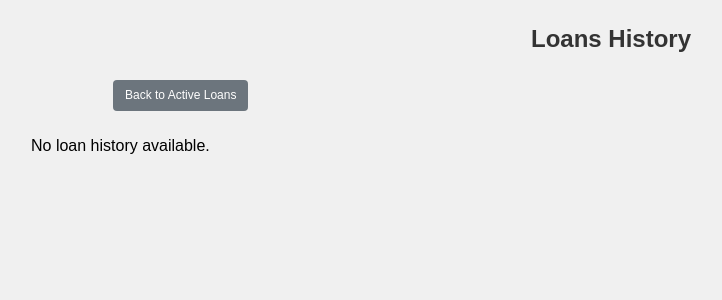
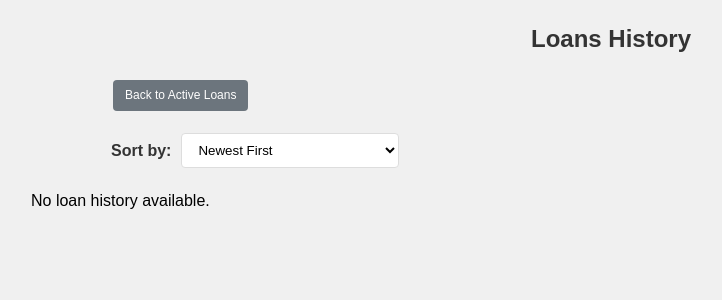
Before and after one commit to alonbril/Inventory-Management, a Flask app: page /loans_history in a window 1280 px wide. Shown: the part 56-356 px from the top of the page, without its empty margins (29-751 px from the left). Run offline with Flask 3, Linux system fonts and the light colour scheme; data that the repository does not hold is empty; some libraries are stand-ins or nearby versions.

Commit message:
added sorting features in index.html and loans_history.html

```diff
--- a/Templates/loans_history.html
+++ b/Templates/loans_history.html
@@ -1,10 +1,16 @@
+{# templates/loans_history.html #}
 {% extends "base.html" %}
+{% from 'pagination.html' import render_pagination %}
+{% from 'sorting.html' import render_sort_options %}
+
 {% block content %}
 <h1>Loans History</h1>
 
 <div class="actions">
     <a href="{{ url_for('loans') }}" class="button back">Back to Active Loans</a>
 </div>
+
+{{ render_sort_options(sort_by, sort_order) }}
 
 {% if loans %}
     <div class="table-container">
@@ -23,7 +29,7 @@
             </thead>
             <tbody>
                 {% for loan in loans %}
-            <tr class="clickable-row" onclick="window.location.href='{{ url_for('loan_details', id=loan['id']) }}'">
+                    <tr>
                         <td>{{ loan['id'] }}</td>
                         <td>{{ loan['green_number'] }}</td>
                         <td>{{ loan['item_name'] }}</td>
@@ -43,6 +49,8 @@
             </tbody>
         </table>
     </div>
+
+    {{ render_pagination(current_page, total_pages, sort_by, sort_order) }}
 {% else %}
     <p>No loan history available.</p>
 {% endif %}
@@ -57,5 +65,28 @@ document.addEventListener('DOMContentLoaded', function() {
         });
     });
 });
+    function updateSort(value) {
+    const [sortBy, sortOrder] = value.split('-');
+    const currentUrl = new URL(window.location.href);
+    const params = currentUrl.searchParams;
+
+    params.set('sort_by', sortBy);
+    params.set('sort_order', sortOrder);
+    params.set('page', '1'); // Reset to first page when sorting changes
+
+    window.location.href = currentUrl.toString();
+}
+
+// Helper function for updating URLs (add to your Jinja2 environment)
+function update_url(page, sort_by, sort_order) {
+    const currentUrl = new URL(window.location.href);
+    const params = currentUrl.searchParams;
+
+    if (page) params.set('page', page);
+    if (sort_by) params.set('sort_by', sort_by);
+    if (sort_order) params.set('sort_order', sort_order);
+
+    return currentUrl.toString();
+}
 </script>
 {% endblock %}
--- /dev/null
+++ b/Templates/pagination.html
@@ -0,0 +1,22 @@
+{% macro render_pagination(current_page, total_pages, sort_by, sort_order) %}
+    {% if total_pages > 1 %}
+    <div class="pagination">
+        {% if current_page > 1 %}
+            <a href="{{ url_for(request.endpoint, page=current_page-1, sort_by=sort_by, sort_order=sort_order) }}"
+               class="pagination-link">&laquo; Previous</a>
+        {% endif %}
+
+        {% for p in range(1|max(current_page-2), (total_pages + 1)|min(current_page+3)) %}
+            <a href="{{ url_for(request.endpoint, page=p, sort_by=sort_by, sort_order=sort_order) }}"
+               class="pagination-link {% if p == current_page %}active{% endif %}">
+                {{ p }}
+            </a>
+        {% endfor %}
+
+        {% if current_page < total_pages %}
+            <a href="{{ url_for(request.endpoint, page=current_page+1, sort_by=sort_by, sort_order=sort_order) }}"
+               class="pagination-link">Next &raquo;</a>
+        {% endif %}
+    </div>
+    {% endif %}
+{% endmacro %}
--- /dev/null
+++ b/Templates/sorting.html
@@ -0,0 +1,11 @@
+{% macro render_sort_options(sort_by, sort_order) %}
+<div class="sort-options">
+    <label for="sort-select">Sort by:</label>
+    <select id="sort-select" onchange="updateSort(this.value)">
+        <option value="id-desc" {% if sort_by=='id' and sort_order=='desc' %}selected{% endif %}>Newest First</option>
+        <option value="id-asc" {% if sort_by=='id' and sort_order=='asc' %}selected{% endif %}>Oldest First</option>
+        <option value="green_number-asc" {% if sort_by=='green_number' and sort_order=='asc' %}selected{% endif %}>Green Number (Ascending)</option>
+        <option value="green_number-desc" {% if sort_by=='green_number' and sort_order=='desc' %}selected{% endif %}>Green Number (Descending)</option>
+    </select>
+</div>
+{% endmacro %}
--- a/app.py
+++ b/app.py
@@ -9,6 +9,7 @@ from werkzeug.utils import secure_filename
 import os
 import sys
 import logging
+
 
 # Set up logging
 logging.basicConfig(level=logging.DEBUG)
@@ -45,6 +46,44 @@ app.config['PERMANENT_SESSION_LIFETIME'] = timedelta(minutes=30)
 # Ensure upload folder exists
 os.makedirs(UPLOAD_FOLDER, exist_ok=True)
 
+
+def get_pagination_params():
+    """Get pagination parameters from request"""
+    page = request.args.get('page', 1, type=int)
+    per_page = 50
+    offset = (page - 1) * per_page
+    return page, per_page, offset
+
+
+def get_sort_params():
+    """Get sorting parameters from request"""
+    sort_by = request.args.get('sort_by', 'id')
+    sort_order = request.args.get('sort_order', 'desc')
+
+    # Validate sort parameters
+    allowed_sort_fields = {
+        'id': 'id',
+        'green_number': 'green_number',
+        'date': 'created_at'  # for inventory items
+    }
+
+    if sort_by not in allowed_sort_fields:
+        sort_by = 'id'
+
+    sort_field = allowed_sort_fields[sort_by]
+    sort_direction = 'DESC' if sort_order == 'desc' else 'ASC'
+
+    return sort_field, sort_direction
+
+@app.template_filter('max')
+def max_filter(a, b):
+    return max(a, b)
+
+@app.template_filter('min')
+def min_filter(a, b):
+    return min(a, b)
+
+
 # Error handling
 @app.errorhandler(Exception)
 def handle_error(e):
@@ -79,6 +118,10 @@ def index():
     db = get_db()
     cursor = db.cursor()
 
+    # Get pagination and sorting parameters
+    page, per_page, offset = get_pagination_params()
+    sort_field, sort_direction = get_sort_params()
+
     # Get search query from URL parameters
     search_query = request.args.get('search', '').strip()
 
@@ -92,27 +135,60 @@ def index():
     overdue_items = cursor.fetchall()
     overdue_green_numbers = set(str(item['green_number']) for item in overdue_items)
 
-    # Get inventory items with search if provided
+    # Base query for counting total items
+    count_query = 'SELECT COUNT(*) as total FROM inventory'
+
+    # Base query for fetching items
+    item_query = '''
+        SELECT * FROM inventory
+        {where_clause}
+        ORDER BY {sort_field} {sort_direction}
+        LIMIT ? OFFSET ?
+    '''
+
+    # Add search conditions if search_query exists
+    where_clause = ''
+    query_params = []
+
     if search_query:
-        cursor.execute('''
-            SELECT * FROM inventory
+        where_clause = '''
             WHERE name LIKE ?
             OR green_number LIKE ?
             OR category LIKE ?
             OR status LIKE ?
-            ORDER BY id DESC
-        ''', (f'%{search_query}%', f'%{search_query}%', f'%{search_query}%', f'%{search_query}%'))
+        '''
+        query_params = [f'%{search_query}%'] * 4
+
+    # Get total count
+    if search_query:
+        cursor.execute(count_query + ' ' + where_clause, query_params)
     else:
-        cursor.execute('SELECT * FROM inventory ORDER BY id DESC')
+        cursor.execute(count_query)
 
-    # Fetch items and convert to list of dicts
+    total_items = cursor.fetchone()['total']
+    total_pages = (total_items + per_page - 1) // per_page
+
+    # Get items for current page
+    query = item_query.format(
+        where_clause=where_clause,
+        sort_field=sort_field,
+        sort_direction=sort_direction
+    )
+
+    cursor.execute(query, query_params + [per_page, offset])
     items = [dict(row) for row in cursor.fetchall()]
 
     # Add is_overdue flag to each item
     for item in items:
         item['is_overdue'] = str(item['green_number']) in overdue_green_numbers
 
-    return render_template('index.html', items=items, search_query=search_query)
+    return render_template('index.html',
+                           items=items,
+                           search_query=search_query,
+                           current_page=page,
+                           total_pages=total_pages,
+                           sort_by=request.args.get('sort_by', 'id'),
+                           sort_order=request.args.get('sort_order', 'desc'))
 
 
 @app.route('/add', methods=['GET', 'POST'])
@@ -444,17 +520,42 @@ def delete_item(id):
         db.rollback()
     return redirect(url_for('index'))
 
+
 @app.route('/loans_history')
 def loans_history():
     db = get_db()
     cursor = db.cursor()
+
+    # Get pagination and sorting parameters
+    page, per_page, offset = get_pagination_params()
+    sort_field, sort_direction = get_sort_params()
+
+    # Count total returned loans
+    cursor.execute('''
+        SELECT COUNT(*) as total
+        FROM loans
+        WHERE status = 'returned'
+    ''')
+    total_items = cursor.fetchone()['total']
+    total_pages = (total_items + per_page - 1) // per_page
+
+    # Get loans for current page
     cursor.execute('''
         SELECT * FROM loans
         WHERE status = 'returned'
-        ORDER BY return_date DESC
-    ''')
-    history_loans = cursor.fetchall()
-    return render_template('loans_history.html', loans=history_loans)
+        ORDER BY {} {}
+        LIMIT ? OFFSET ?
+    '''.format(sort_field, sort_direction), [per_page, offset])
+
+    loans = cursor.fetchall()
+
+    return render_template('loans_history.html',
+                           loans=loans,
+                           current_page=page,
+                           total_pages=total_pages,
+                           sort_by=request.args.get('sort_by', 'id'),
+                           sort_order=request.args.get('sort_order', 'desc'))
+
 
 
 UPLOAD_FOLDER = 'uploads'
--- a/static/style.css
+++ b/static/style.css
@@ -1382,3 +1382,85 @@ label[for="borrower_name"] {
     width: 100%;
     overflow: hidden;
 }
+/* Add these styles to your style.css file */
+
+/* Pagination Styles */
+.pagination {
+    display: flex;
+    justify-content: center;
+    gap: 8px;
+    margin: 20px 0;
+    padding: 10px;
+}
+
+.pagination-link {
+    display: inline-block;
+    padding: 8px 12px;
+    border: 1px solid #ddd;
+    border-radius: 4px;
+    text-decoration: none;
+    color: #333;
+    background: white;
+    transition: all 0.2s ease;
+}
+
+.pagination-link:hover {
+    background-color: #f5f5f5;
+    border-color: #bbb;
+}
+
+.pagination-link.active {
+    background-color: #2196F3;
+    color: white;
+    border-color: #2196F3;
+}
+
+/* Sorting Styles */
+.sort-options {
+    width: 90%;
+    max-width: 1000px;
+    margin: 0 auto 20px auto;
+    display: flex;
+    align-items: center;
+    gap: 10px;
+}
+
+.sort-options label {
+    font-weight: 600;
+    color: #333;
+}
+
+.sort-options select {
+    padding: 8px 12px;
+    border: 1px solid #ddd;
+    border-radius: 4px;
+    background-color: white;
+    min-width: 200px;
+    cursor: pointer;
+}
+
+.sort-options select:focus {
+    outline: none;
+    border-color: #2196F3;
+}
+
+/* Responsive Adjustments */
+@media screen and (max-width: 768px) {
+    .pagination {
+        flex-wrap: wrap;
+    }
+
+    .pagination-link {
+        padding: 6px 10px;
+        font-size: 14px;
+    }
+
+    .sort-options {
+        flex-direction: column;
+        align-items: stretch;
+    }
+
+    .sort-options select {
+        width: 100%;
+    }
+}
```
Also changed, not shown: Templates/index.html (+50 -8 lines). Lines whose indentation alone changed are shown as unchanged.
